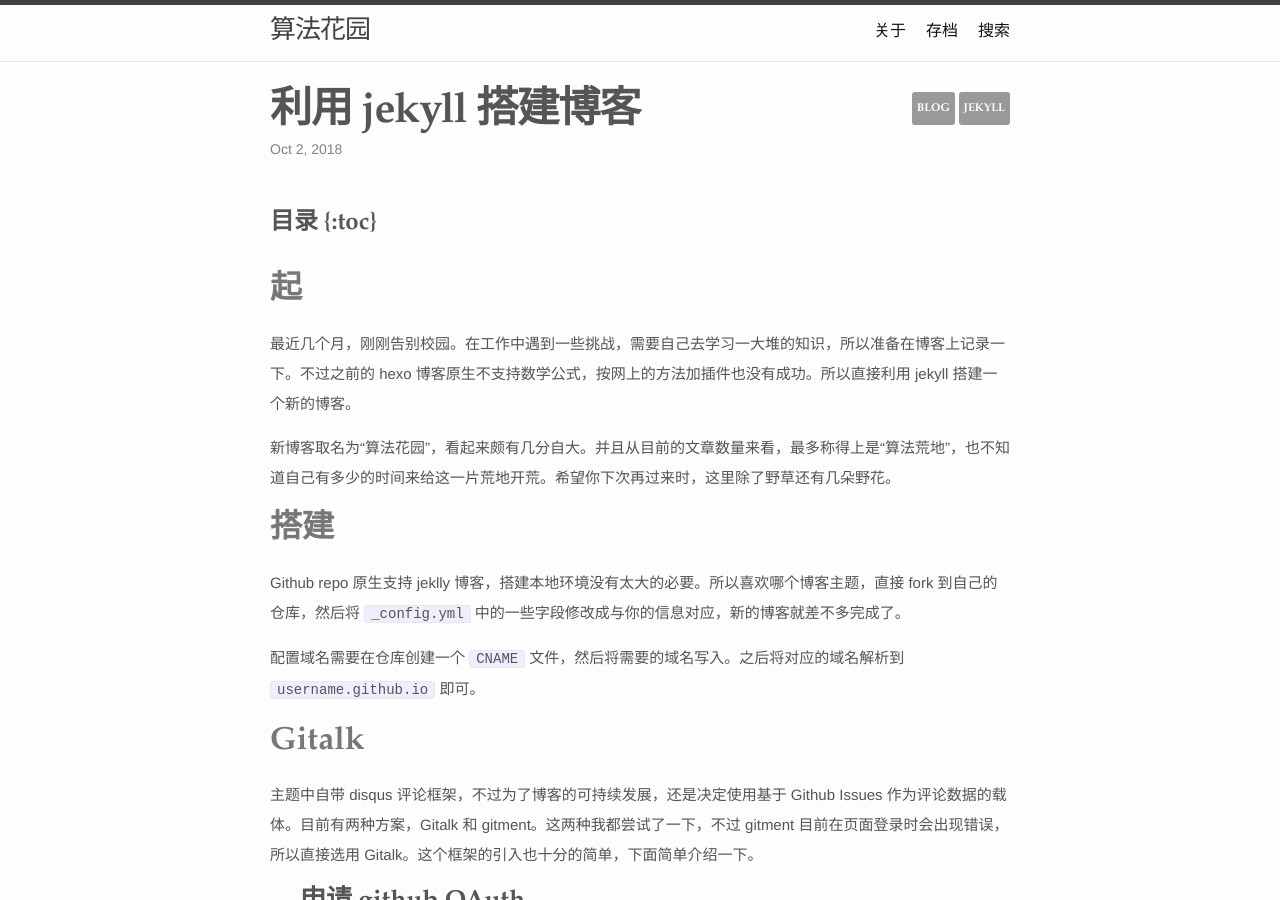
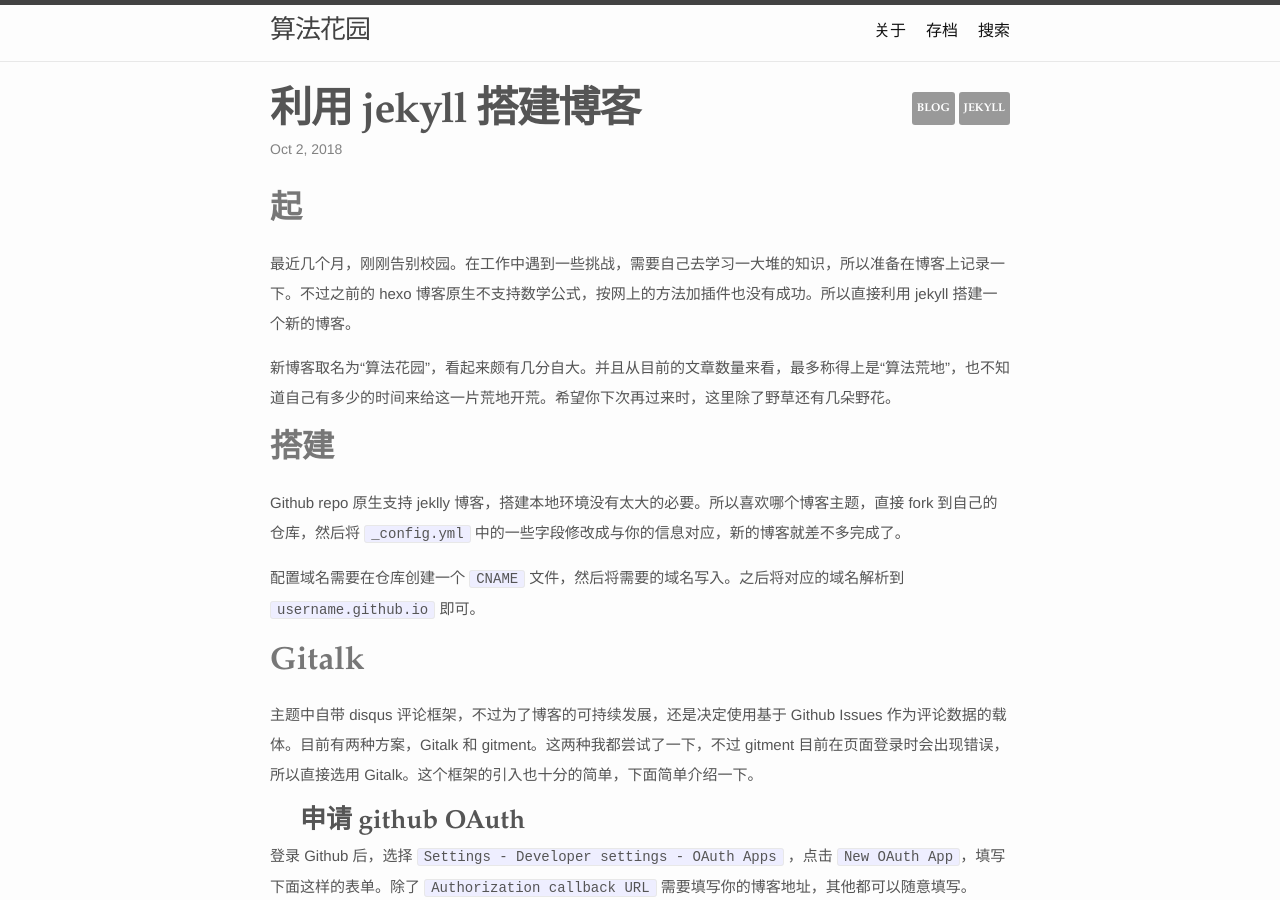
Before and after one commit to xiang578/jeklly-blog, a Jekyll site: the page built from _posts/2018-10-02-jekyll-blog.md, in a window 1280 px wide and 900 px high. Built offline with Jekyll 4.4.1, drawn with Linux system fonts in a browser that asks for light colours; some web fonts are replaced; comment, search, counter and statistics services are not loaded.

Commit message:
change _config

```diff
--- a/_posts/2018-10-02-jekyll-blog.md
+++ b/_posts/2018-10-02-jekyll-blog.md
@@ -8,7 +8,7 @@ published: true
 ---
 
 
-# 目录 {:toc}
+{:toc}
 
 ## 起
 
```
